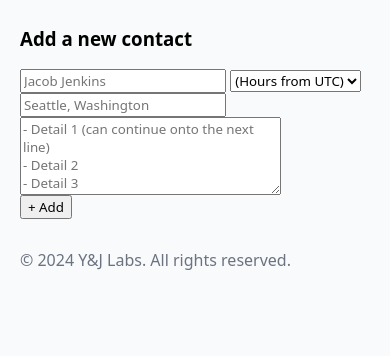
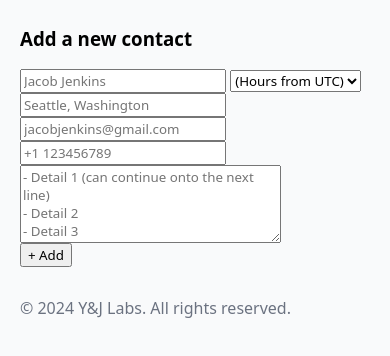
Before and after one commit to yandjlabs/contacts-ptz, a website built with Vite: page src/renderer/index.html in a window 390 px wide. Shown: the part 100-456 px from the top of the page. Built offline with nearby package versions, Linux system fonts and the light colour scheme.

Commit message:
feat: add email and phone fields to contact form

```diff
--- a/src/renderer/index.html
+++ b/src/renderer/index.html
@@ -47,6 +47,8 @@
 				<option value="-12">-12 hrs</option>
 			</select>
 			<input class="newcontact-location" type="text" placeholder="Seattle, Washington" required>
+			<input class="newcontact-email" type="text" placeholder="jacobjenkins@gmail.com">
+			<input class="newcontact-phone" type="text" placeholder="+1 123456789">
 			<textarea class="newcontact-details" rows="4" cols="30"
 				placeholder="- Detail 1 (can continue onto the next line)&#10;- Detail 2&#10;- Detail 3"></textarea>
 			<button type="submit">+ Add</button>
```
